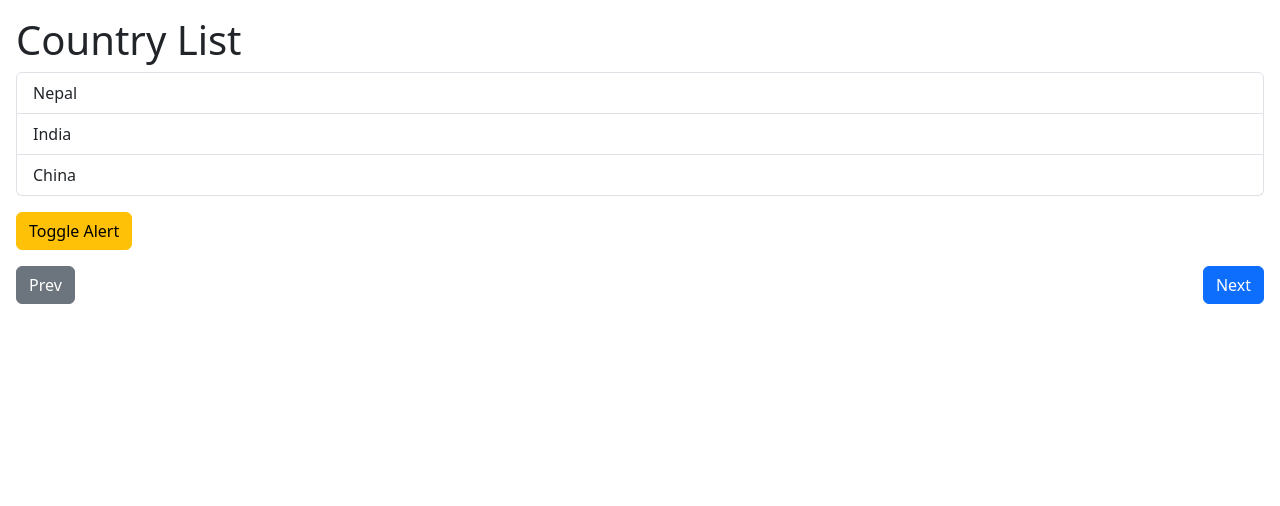
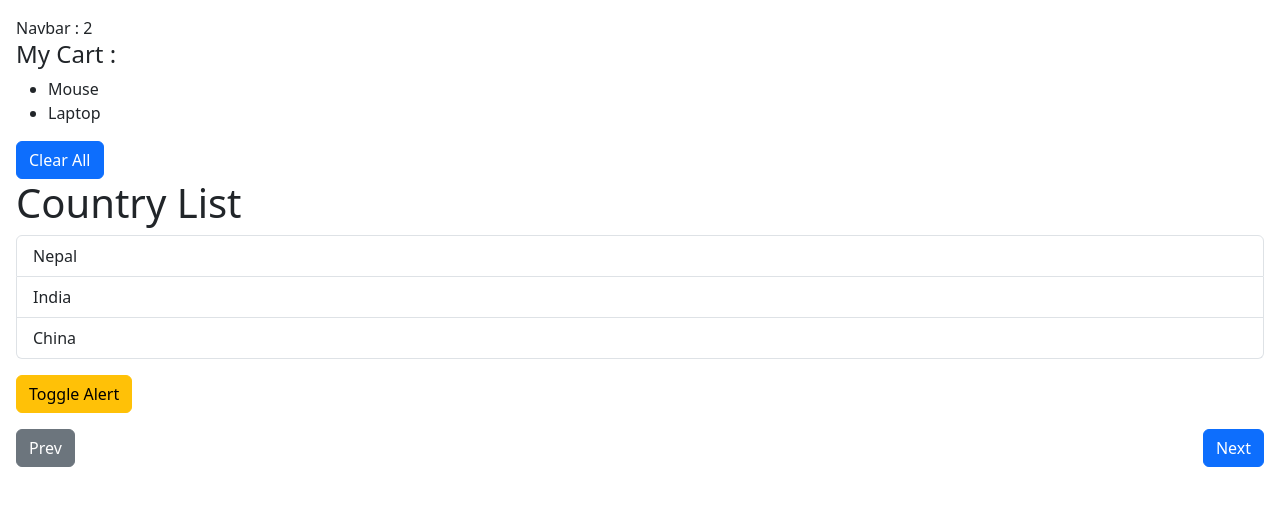
Before and after one commit to NeerazBhat/mosh-react-18, a React (Vite) app in the folder building-components/: page / in a window 1280 px wide. Shown: the top 506 px of the page. Built offline with nearby package versions, Linux system fonts and the light colour scheme.

Commit message:
feat: useState cart and navbar exercise

```diff
--- a/building-components/src/App.tsx
+++ b/building-components/src/App.tsx
@@ -2,9 +2,13 @@
 import Alert from "./components/Alert";
 import Button from "./components/Button";
 import ListGroup from "./components/ListGroup";
+import Navbar from "./components/Navbar";
+import Cart from "./components/Cart";
 
 function App() {
   const [showAlert, setShowAlert] = useState(false);
+  const [cartItems, setCartItems] = useState(["Mouse", "Laptop"]);
+
   const listData = ["Nepal", "India", "China"];
   const handleSelectItem = (item: string) => {
     console.log(item);
@@ -12,6 +16,8 @@
 
   return (
     <main className="p-3">
+      <Navbar cartItemsCount={cartItems.length} />
+      <Cart cartItems={cartItems} onClear={() => setCartItems([])} />
       {showAlert && (
         <Alert onClose={() => setShowAlert(false)}>
           Hello <span className="fw-bold">World</span>
--- /dev/null
+++ b/building-components/src/components/Cart.tsx
@@ -0,0 +1,22 @@
+import Button from "./Button";
+
+interface ICartProps {
+  cartItems: string[];
+  onClear: () => void;
+}
+
+const Cart = ({ cartItems, onClear }: ICartProps) => {
+  return (
+    <>
+      <h4>My Cart :</h4>
+      <ul>
+        {cartItems.map((item, idx) => (
+          <li key={idx}>{item}</li>
+        ))}
+      </ul>
+      <Button onClick={onClear}>Clear All</Button>
+    </>
+  );
+};
+
+export default Cart;
--- /dev/null
+++ b/building-components/src/components/Navbar.tsx
@@ -0,0 +1,9 @@
+interface INavbarProps {
+  cartItemsCount: number;
+}
+
+const Navbar = ({ cartItemsCount }: INavbarProps) => {
+  return <div>Navbar : {cartItemsCount}</div>;
+};
+
+export default Navbar;
```
